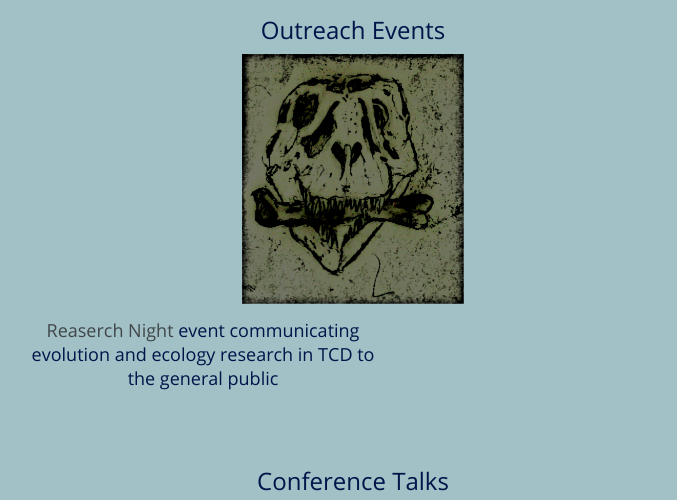
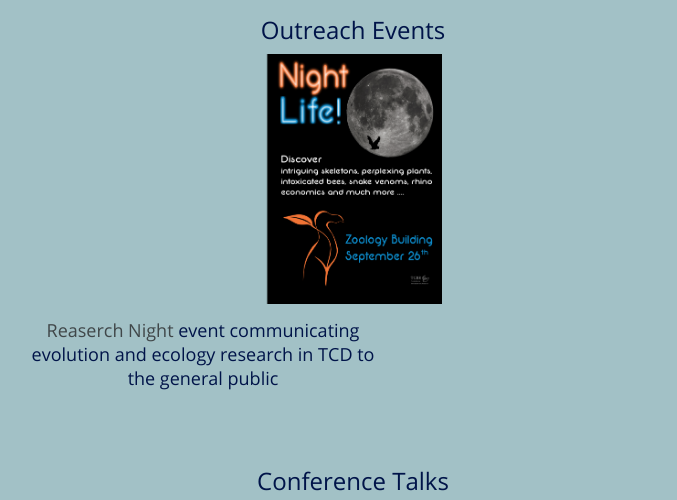
Before and after one commit to healyke/healyke.github.io, a plain HTML site: page outreach.html in a window 1280 px wide. Shown: the part 867-1367 px from the top of the page, without its empty margins (287-964 px from the left). Drawn offline with nearby package versions, Linux system fonts and the light colour scheme.

Commit message:
night life image

```diff
--- a/outreach.html
+++ b/outreach.html
@@ -51,7 +51,7 @@
         <h2>Outreach Events</strong></h2>
 
         <h2 align="center">
-        <a align="center" href="http://discoverresearchdublin.com/events/zoological-museum/"><img src="images/T.rex.cartoon.png" height="250" /></a>
+        <a align="center" href="http://discoverresearchdublin.com/events/zoological-museum/"><img src="images/Night Life.png" height="250" /></a>
         <br>
 
         <h3 align="center"><div style="   word-wrap: break-word; width:350px;"> <a href="http://discoverresearchdublin.com/events/zoological-museum/">Reaserch Night</a> event communicating evolution and ecology research in TCD to the general public <h3></div></br>
```
Also changed, not shown: images/Night Life.png (added).
